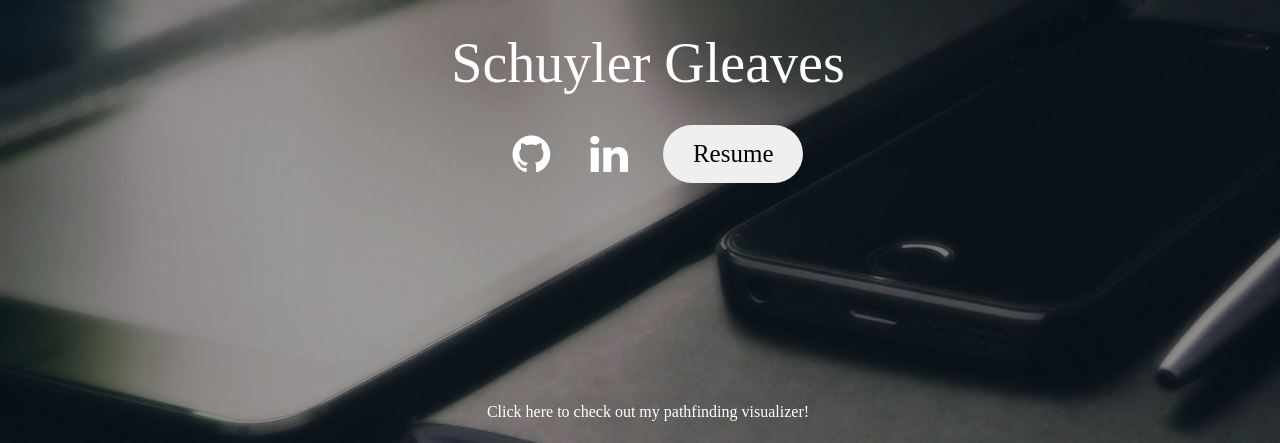
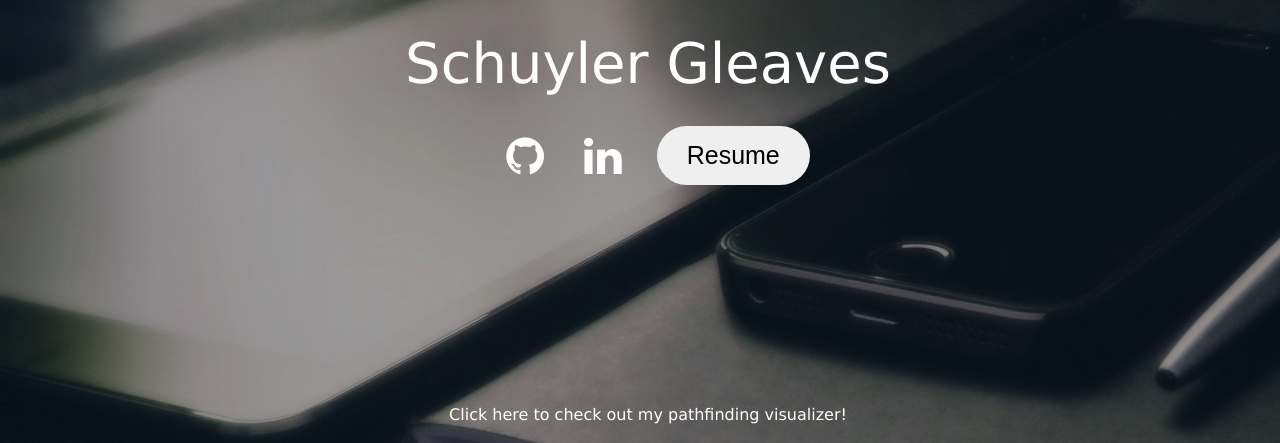
Before and after one commit to schuylergleaves/schuylergleaves.github.io, a plain HTML site: page html/home.html in a window 1280 px wide. Shown: the part 365-808 px from the top of the page. Drawn offline with Linux system fonts and the light colour scheme.

Commit message:
Changed to websafe font (Verdana)

```diff
--- a/js/pathfinding-logic.js
+++ b/js/pathfinding-logic.js
@@ -325,8 +325,6 @@ async function runDFS(){
     }
 }
 
-
-/* Returns matrix representation of table cells */
 function getMatrixOfCells(){
     var tableElement = document.getElementById('cells');
 
--- a/stylesheets/pathfinding-style.css
+++ b/stylesheets/pathfinding-style.css
@@ -1,5 +1,8 @@
+body {
+    font-family: 'Verdana' !important;
+}
+
 #navbar {
-    font-family: 'Montserrat';
     background-color: #563d7c;
 }
 
--- a/stylesheets/style.css
+++ b/stylesheets/style.css
@@ -2,6 +2,7 @@ html, body {
     height: 100%;
     width: 100%;
     overflow: hidden;
+    font-family: 'Verdana' !important;
 }
 
 body {
@@ -21,7 +22,6 @@ body {
 }
 
 #name {
-    font-family: 'Montserrat';
     color: white;
     font-size: 56px;
     font-weight: 900px;
@@ -56,7 +56,6 @@ body {
     font-size: 25px;
     padding: 15px 30px;
     font-weight: 300;
-    font-family: 'Montserrat';
     border-radius: 50px;
     border: white;
     text-decoration: none;
@@ -74,7 +73,6 @@ body {
 
 #projects-link {
     color: white;
-    font-family: 'Montserrat';
     text-decoration: none;
 }
 
```
